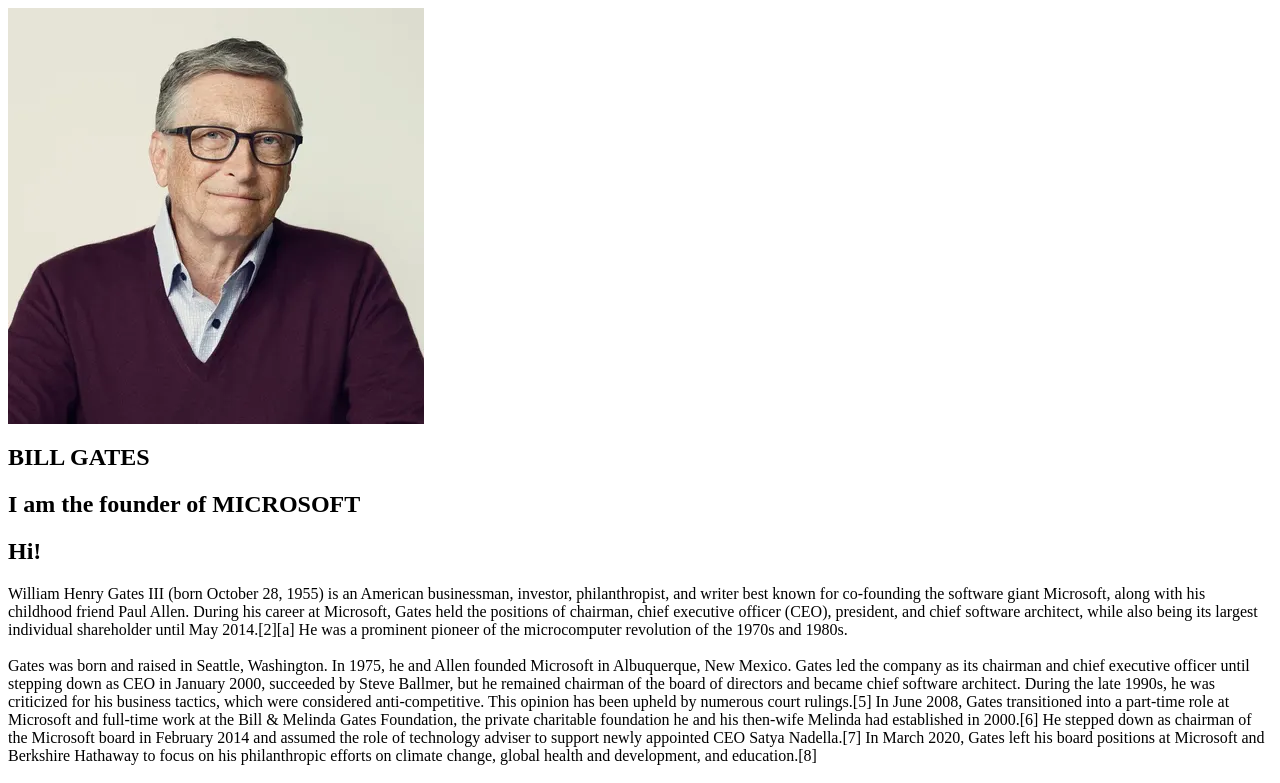
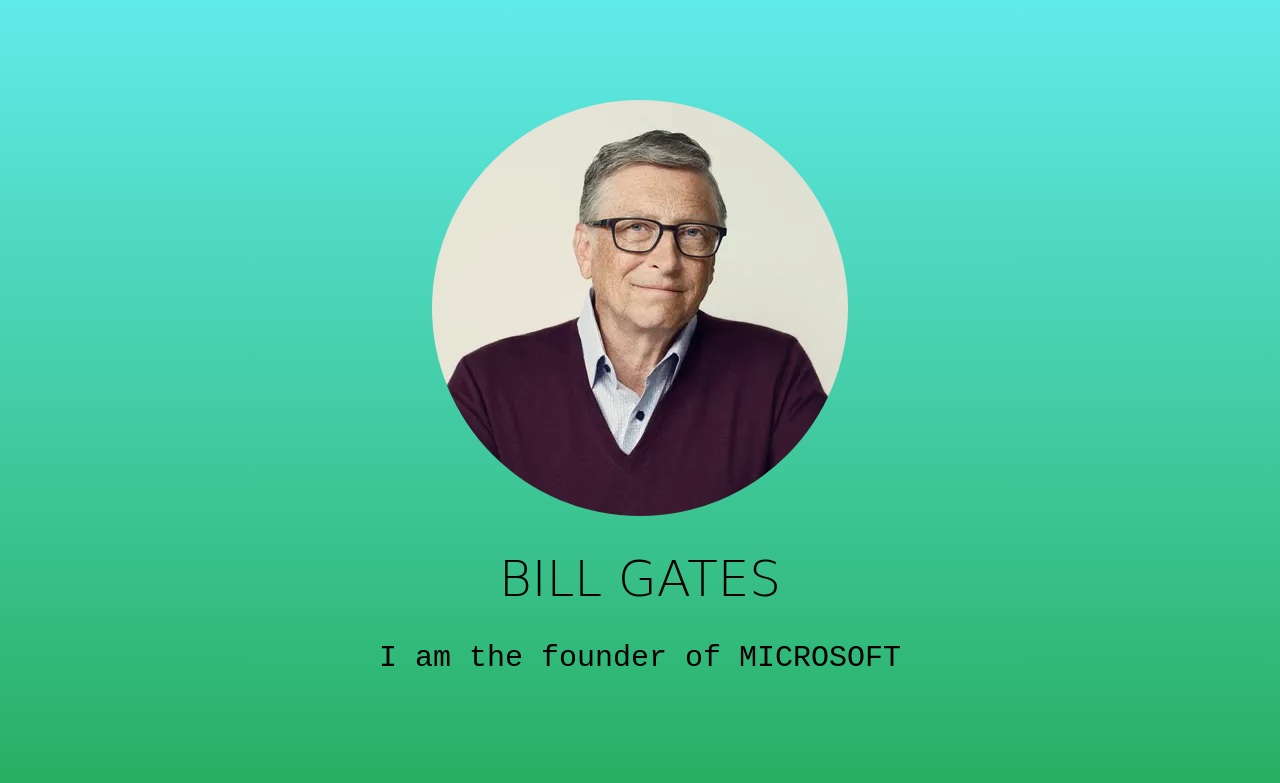
Before and after one commit to fasihafirdous293/bill-gates, a plain HTML site: page index.html in a window 1280 px wide. Shown: the top 783 px of the page. Drawn offline with Linux system fonts and the light colour scheme; a web font is replaced by a local one.

Commit message:
Update index.html

```diff
--- a/index.html
+++ b/index.html
@@ -2,12 +2,14 @@
     <head>
         <title>BILL GATES</title>
         <link href="https://fonts.googleapis.com/css2?family=Playfair+Display:ital,wght@0,400..900;1,400..900&display=swap" rel="stylesheet">
+        <link rel="stylesheet" href="style.css">
+        <script src="main.js"></script>
     </head>
     <body>
         <section id="welcome">
             <div class="parallax-inner">
                 <img src="bill gates1.webp" class="profile"/>
-                <h1> <span id="name">BILL GATES </span> </div> </h1>
+                <h1> <span id="name">BILL GATES </span> </h1>
                 <h2> I am the founder of MICROSOFT</h2>
             </div>
         </section>
```
